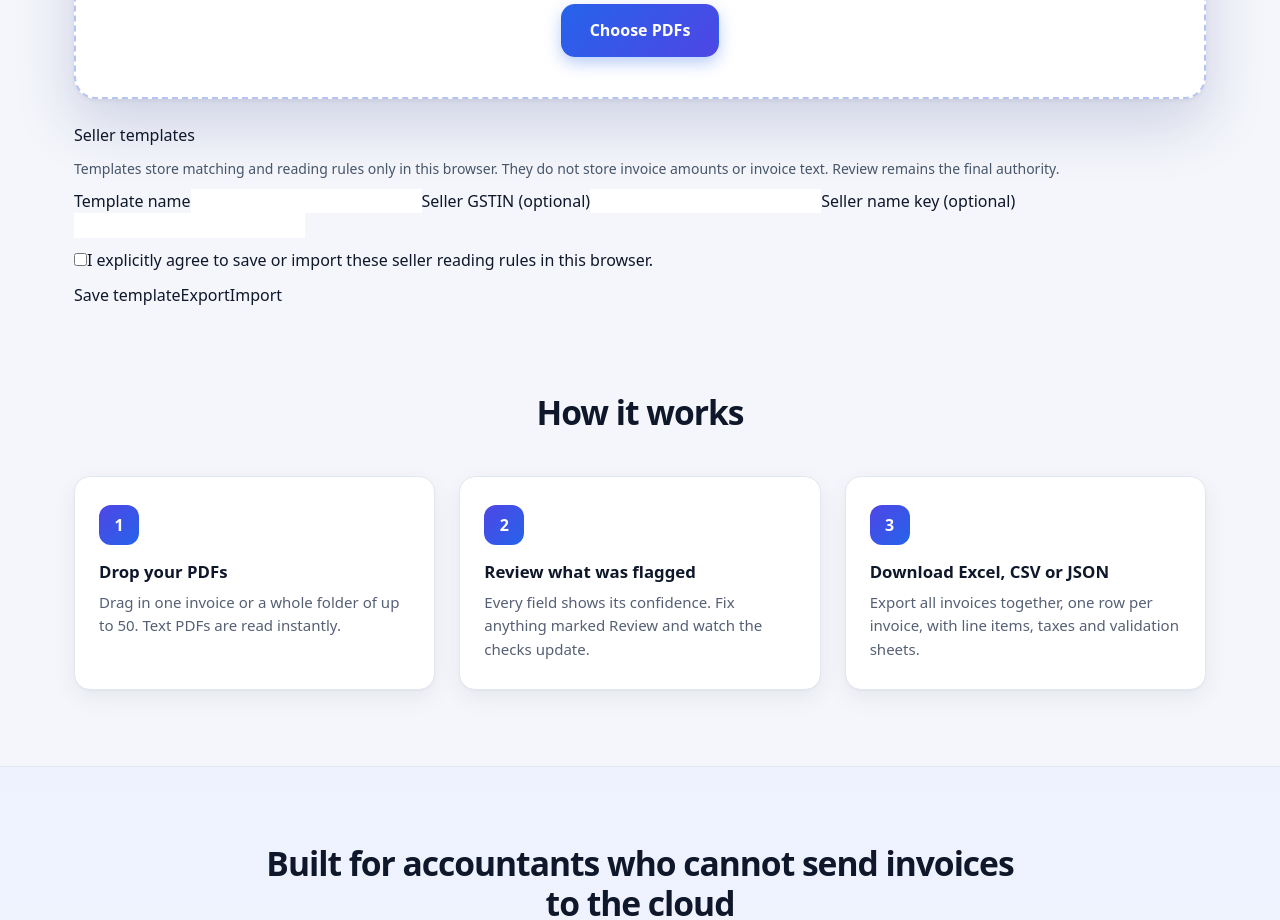
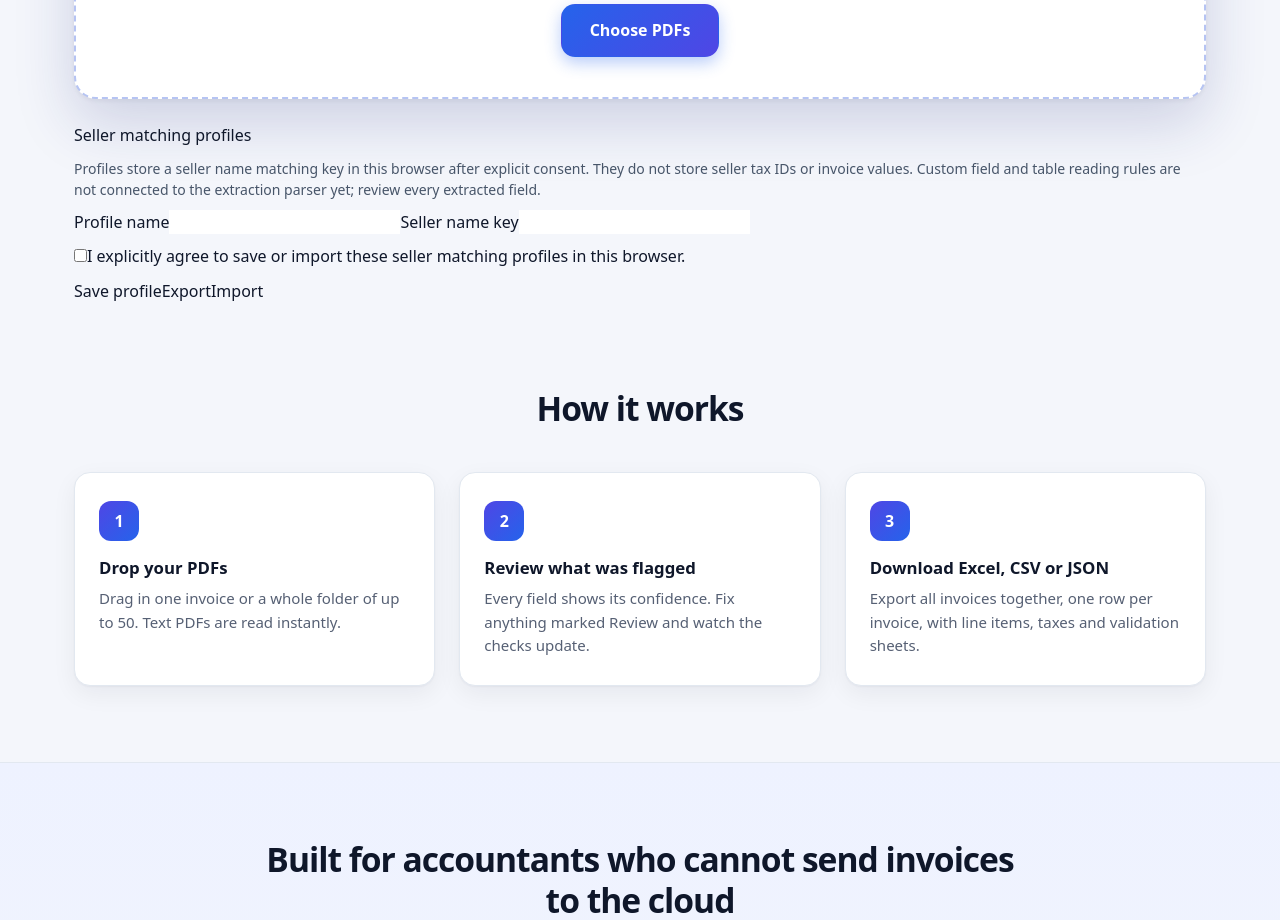
Before and after one commit to MANayab/DocuExtract, a React (Vite) app: page / in a window 1280 px wide. Shown: the part 820-1740 px from the top of the page. Built offline with nearby package versions, Linux system fonts and the light colour scheme.

Commit message:
fix(privacy): store seller name keys only and disclose template limits

```diff
--- a/src/components/templates/TemplateManager.tsx
+++ b/src/components/templates/TemplateManager.tsx
@@ -12,7 +12,6 @@ type Props = {
 export function TemplateManager({ onTemplatesChange }: Props) {
   const [templates, setTemplates] = useState<VendorTemplate[]>(() => store.load());
   const [name, setName] = useState('');
-  const [gstin, setGstin] = useState('');
   const [nameKey, setNameKey] = useState('');
   const [consent, setConsent] = useState(false);
   const [notice, setNotice] = useState('');
@@ -28,20 +27,19 @@ export function TemplateManager({ onTemplatesChange }: Props) {
         {
           schemaVersion: 1,
           name,
-          seller: { gstin: gstin || undefined, nameKey: nameKey || undefined },
+          seller: { nameKey },
           fieldMappings: [],
           tableColumns: [],
         },
         consent,
       );
       setName('');
-      setGstin('');
       setNameKey('');
       setConsent(false);
-      setNotice('Seller template saved in this browser.');
+      setNotice('Seller matching profile saved in this browser.');
       refresh();
     } catch (error) {
-      setNotice(error instanceof Error ? error.message : 'Template could not be saved.');
+      setNotice(error instanceof Error ? error.message : 'Seller profile could not be saved.');
     }
   };
 
@@ -61,36 +59,30 @@ export function TemplateManager({ onTemplatesChange }: Props) {
       const imported = store.import(await file.text(), consent);
       setConsent(false);
       refresh();
-      setNotice(`${imported} seller template${imported === 1 ? '' : 's'} imported.`);
+      setNotice(`${imported} seller profile${imported === 1 ? '' : 's'} imported.`);
     } catch (error) {
-      setNotice(error instanceof Error ? error.message : 'Template import failed.');
+      setNotice(error instanceof Error ? error.message : 'Seller profile import failed.');
     }
   };
 
   return (
     <section className="dx-template-panel" aria-labelledby="seller-templates-title">
       <div className="dx-locale-panel__group">
-        <h2 id="seller-templates-title">Seller templates</h2>
+        <h2 id="seller-templates-title">Seller matching profiles</h2>
         <p className="dx-locale-panel__hint">
-          Templates store matching and reading rules only in this browser. They do not store invoice
-          amounts or invoice text. Review remains the final authority.
+          Profiles store a seller name matching key in this browser after explicit consent. They do
+          not store seller tax IDs or invoice values. Custom field and table reading rules are not
+          connected to the extraction parser yet; review every extracted field.
         </p>
         <div className="dx-template-grid">
           <label>
-            Template name
+            Profile name
             <input value={name} onChange={(event) => setName(event.target.value)} maxLength={160} />
           </label>
           <label>
-            Seller GSTIN (optional)
+            Seller name key
             <input
-              value={gstin}
-              onChange={(event) => setGstin(event.target.value)}
-              maxLength={160}
-            />
-          </label>
-          <label>
-            Seller name key (optional)
-            <input
+              required
               value={nameKey}
               onChange={(event) => setNameKey(event.target.value)}
               maxLength={160}
@@ -103,11 +95,11 @@ export function TemplateManager({ onTemplatesChange }: Props) {
             checked={consent}
             onChange={(event) => setConsent(event.target.checked)}
           />
-          I explicitly agree to save or import these seller reading rules in this browser.
+          I explicitly agree to save or import these seller matching profiles in this browser.
         </label>
         <div className="dx-template-actions">
-          <button type="button" onClick={create}>
-            Save template
+          <button type="button" onClick={create} disabled={!consent}>
+            Save profile
           </button>
           <button type="button" onClick={exportTemplates} disabled={!templates.length}>
             Export
@@ -129,7 +121,7 @@ export function TemplateManager({ onTemplatesChange }: Props) {
             {templates.map((template) => (
               <li key={template.id}>
                 <strong>{template.name}</strong>
-                <span>{template.seller.gstin ? ' GSTIN match' : ' Seller-name match'}</span>
+                <span> Seller-name match only</span>
                 <button type="button" onClick={() => remove(template.id)}>
                   Delete
                 </button>
```
